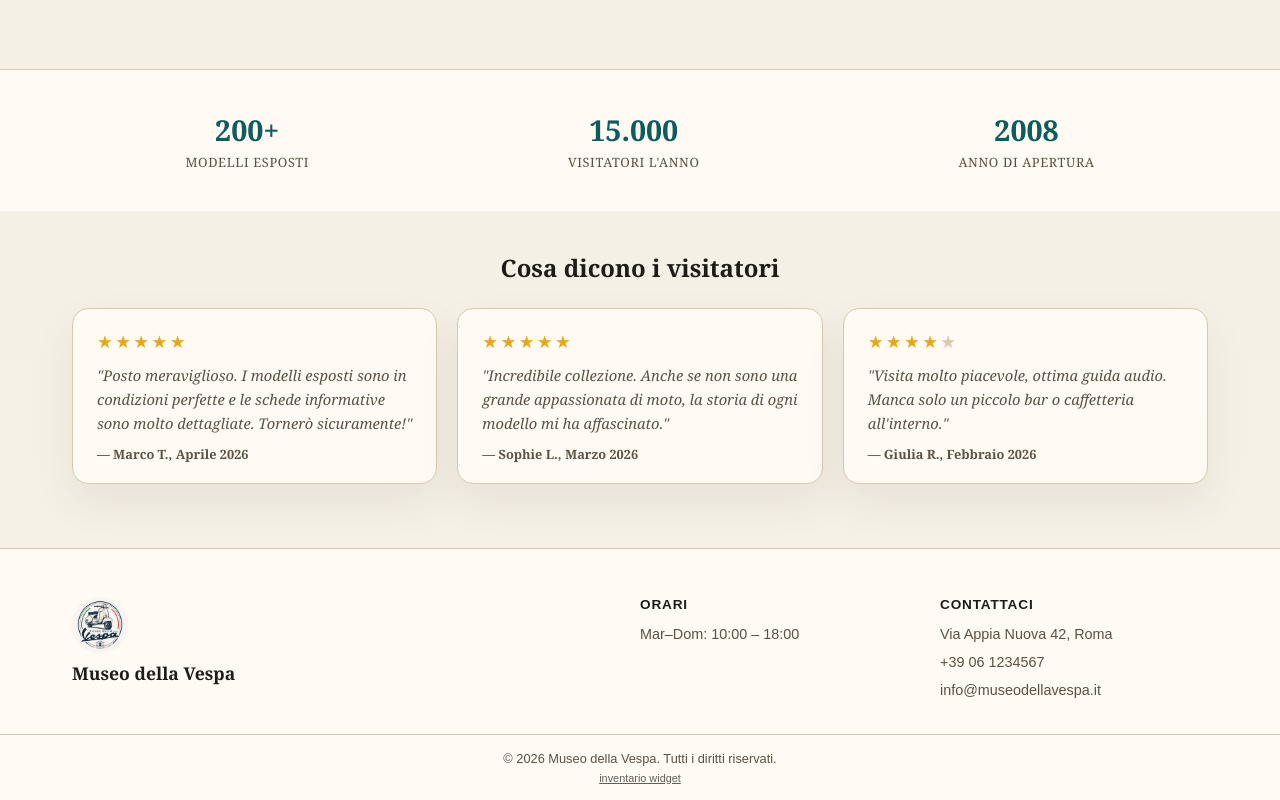
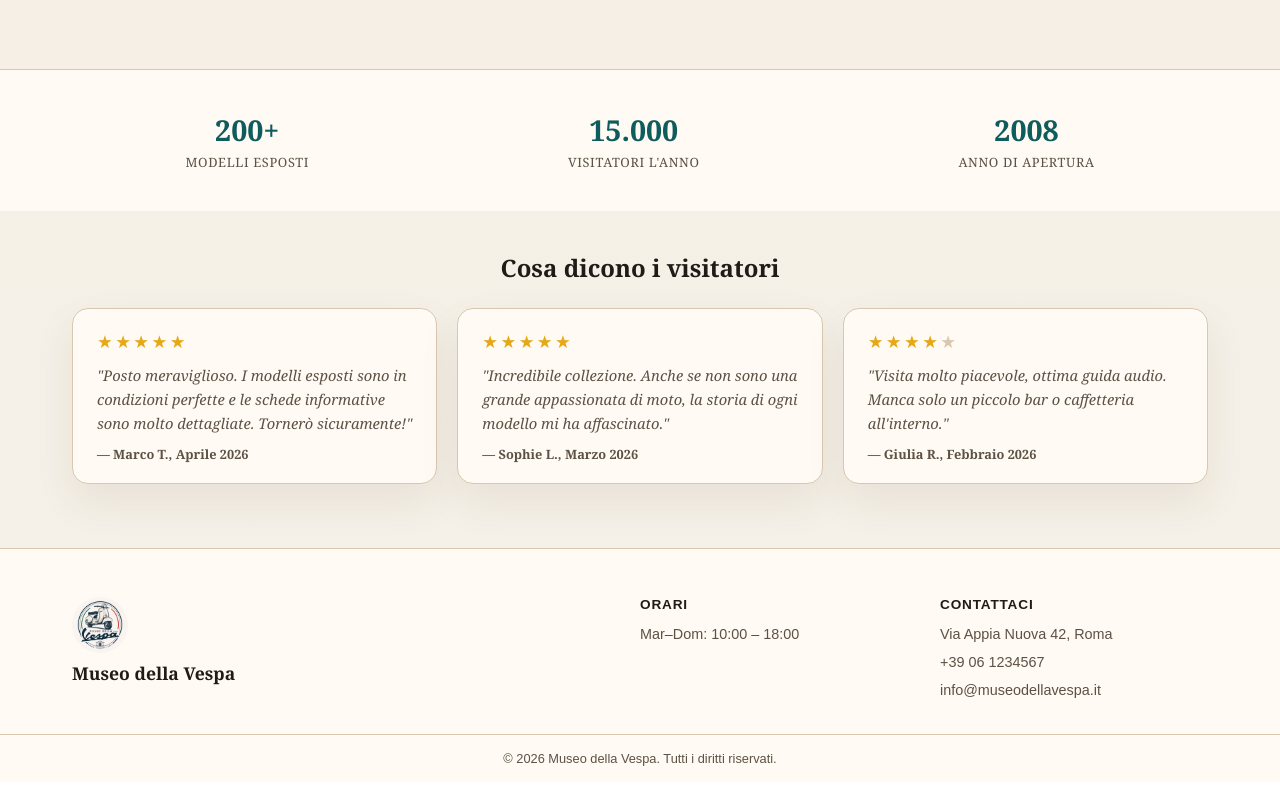
Before and after one commit to Giury22/sito-angular, an Angular app: page / in a window 1280 px wide. Shown: the part 934-1734 px from the top of the page. Built offline with nearby package versions, Linux system fonts and the light colour scheme.

Commit message:
fix footer

```diff
--- a/src/app/shared/footer/footer.html
+++ b/src/app/shared/footer/footer.html
@@ -29,6 +29,5 @@
   <!-- BARRA COPYRIGHT -->
   <div class="footer-bottom">
     <p>{{ lang.t().footer.copyright }}</p>
-    <a href="/widget-report.html" class="footer-report-link" tabindex="-1">inventario widget</a>
   </div>
 </footer>
```
